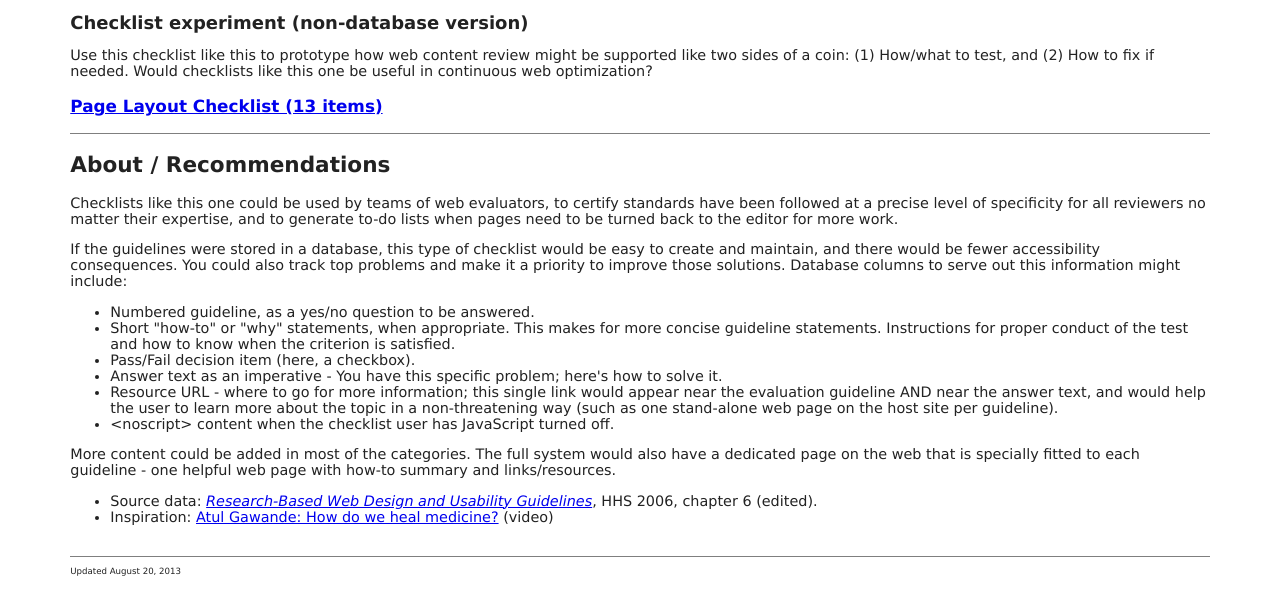
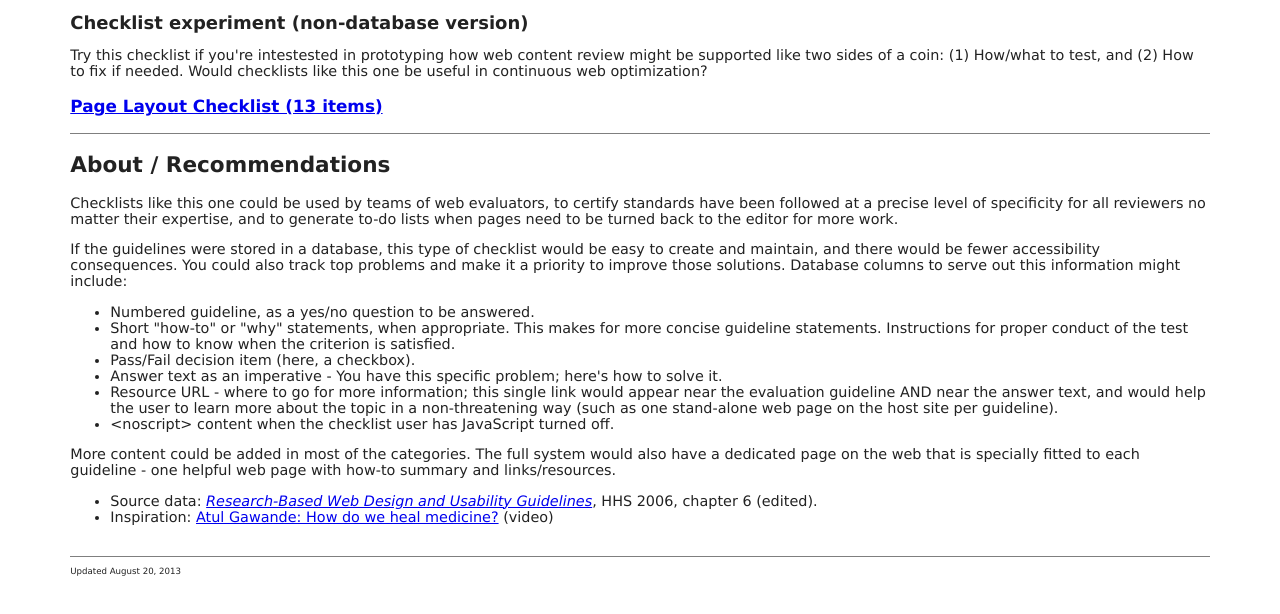
Before and after one commit to wendlingd/_checklist, a plain HTML site: page index.html in a window 1280 px wide. Drawn offline with Linux system fonts and the light colour scheme.

Commit message:
Improved README

```diff
--- a/index.html
+++ b/index.html
@@ -28,7 +28,7 @@
 
     <noscript>These pages require JavaScript, which is available in all of our approved browsers.</noscript>
 
-    <p>Use this checklist like this to prototype how web content review might be supported like two sides of a coin: (1) How/what to test, and (2) How to fix if needed. Would checklists like this one be useful in continuous web optimization?</p>
+    <p>Try this checklist if you're intestested in prototyping how web content review might be supported like two sides of a coin: (1) How/what to test, and (2) How to fix if needed. Would checklists like this one be useful in continuous web optimization?</p>
 
     <h3><a href="pageLayoutChecklist.html">Page Layout Checklist (13 items)</a>  </h3>
   </div>
```
Also changed, not shown: 2 other files.
